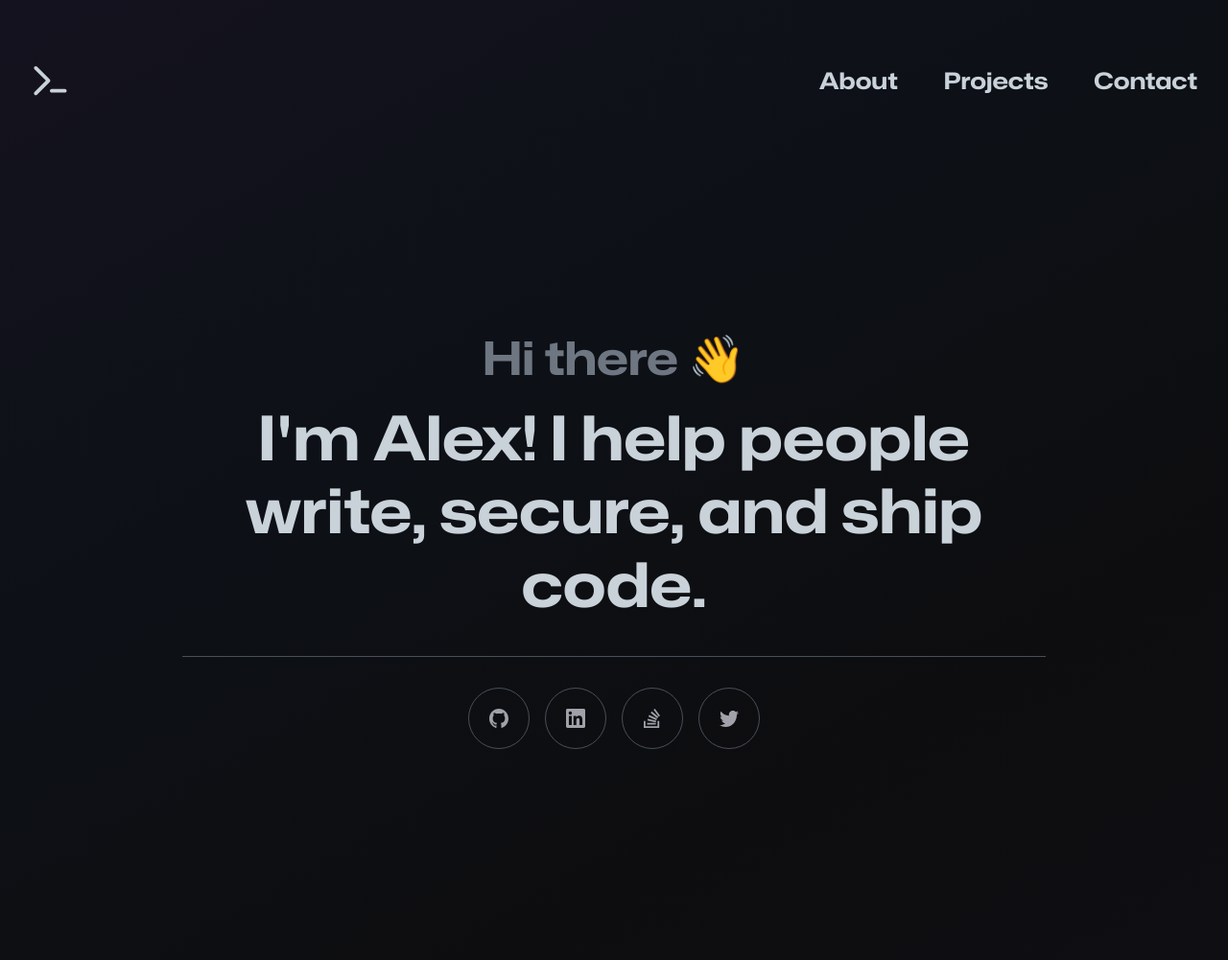
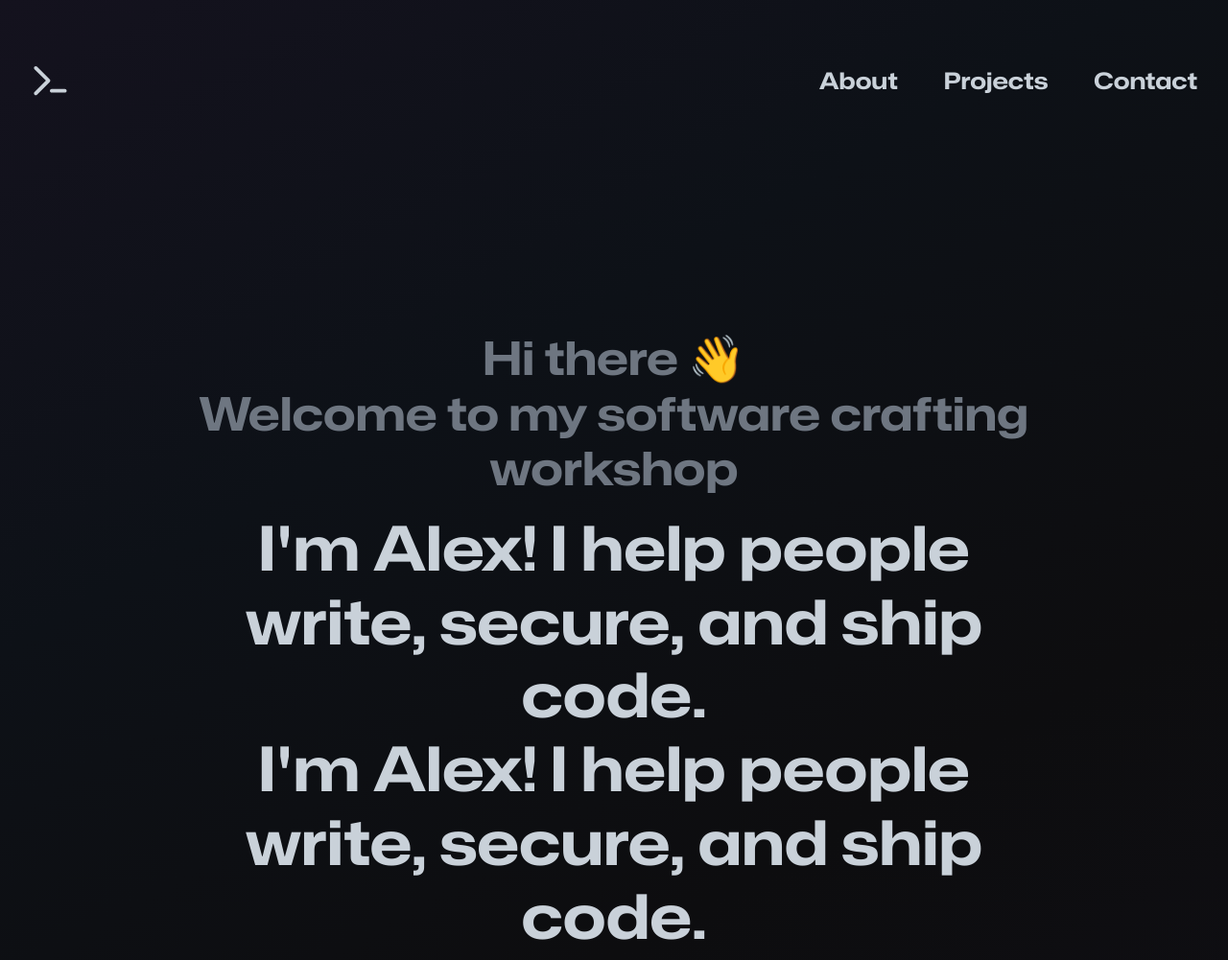
Before and after one commit to murru-dev/codespaces-actions-playground, a plain HTML site: page src/index.html in a window 1280 px wide. Shown: the top 1001 px of the page at 96% size. Drawn offline with Linux system fonts and the light colour scheme.

Commit message:
Added final changes.

```diff
--- a/src/index.html
+++ b/src/index.html
@@ -31,8 +31,10 @@
 
     <div class="section section-sm">
       <h2 class="mb-1 faded">
-        Hi there <span role="img" alt="waving hand emoji">👋</span>
+        Hi there <span role="img" alt="waving hand emoji">👋</span><br>
+        Welcome to my software crafting workshop
       </h2>
+      <h1>I'm Alex! I help people write, secure, and ship code.</h1>
       <h1>I'm Alex! I help people write, secure, and ship code.</h1>
 
       <!-- Social Icons -->
```
